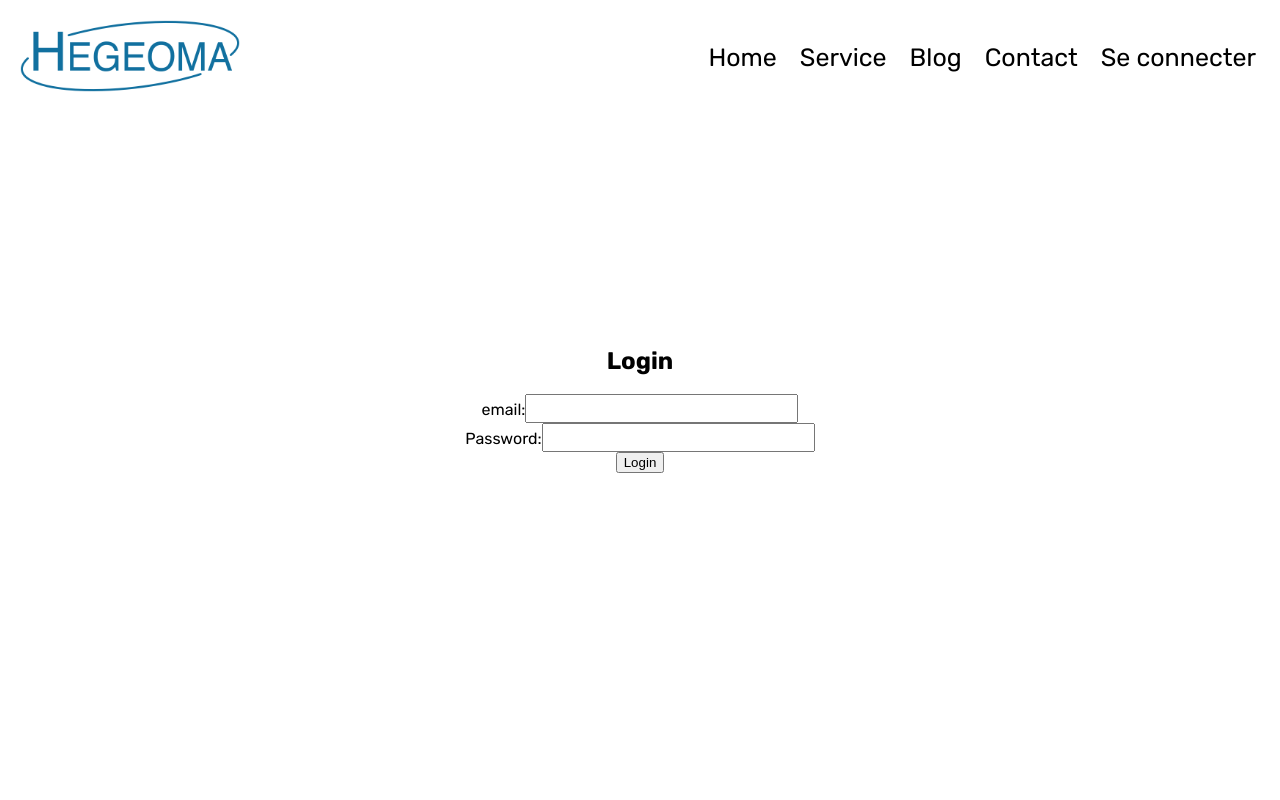
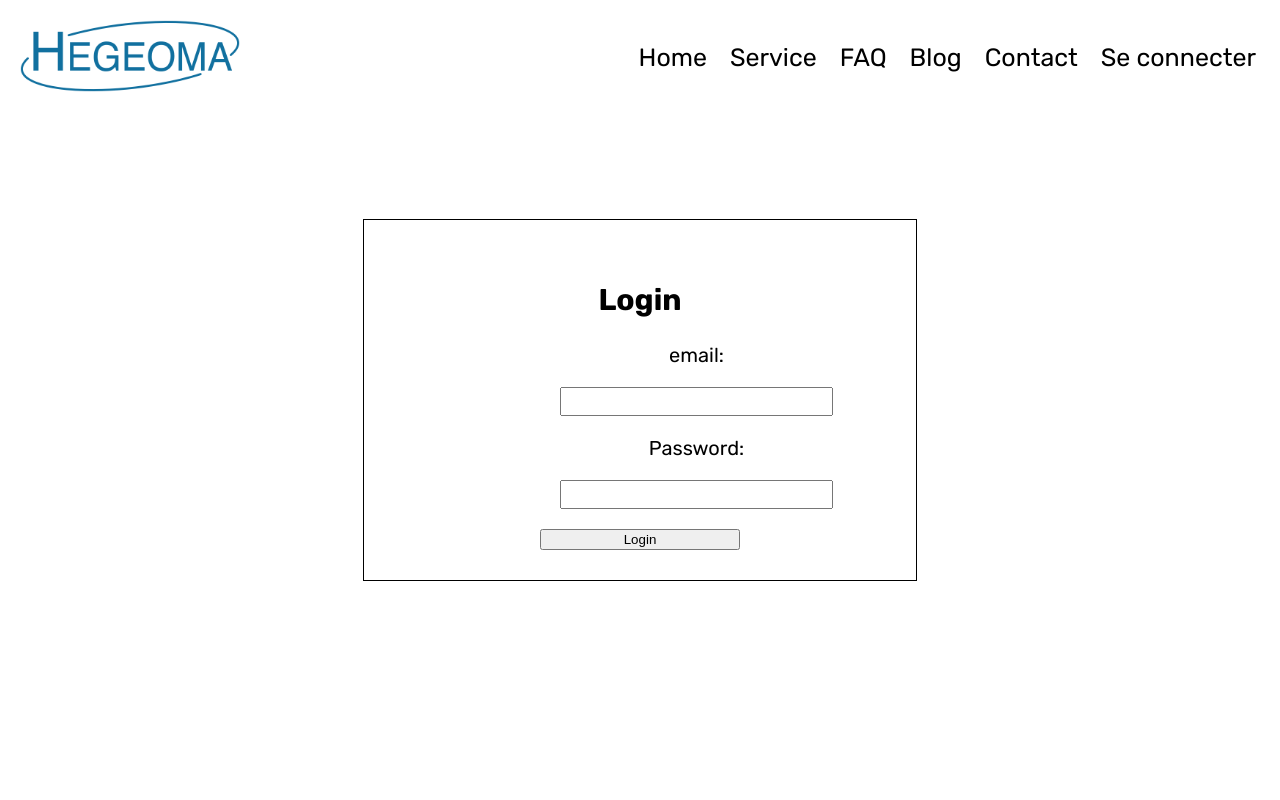
Before and after one commit to clemencebric/hegeoma, a React (Create React App) app in the folder frontend/: page /login in a window 1280 px wide. Shown: the top 800 px of the page. Built offline with nearby package versions, Linux system fonts and the light colour scheme; sample sign-in values are in the browser's storage.

Commit message:
feat(controller): ajout page faq visible uniquement lorsque utilisateur connecte

```diff
--- a/frontend/src/App.js
+++ b/frontend/src/App.js
@@ -12,6 +12,8 @@ import Blog from "./component/home/blog/pageblog.js"
 import Erreur from "./component/erreur/index.js"
 import Login from "./component/login/login.js"
 import Signup from "./component/login/signup.js"
+import Faq from './component/faq/index.js';
+import PrivateRoute from './component//privateroute/privateroute.js'; /*on ne peut acceder à la page que s'il on est authentifié*/
 import './App.css';
 
 const Layout = ({ children }) => {
@@ -37,6 +39,9 @@ function App() {
           <Route path="/services" element={<Services />} />
           <Route path="/login" element={<Login />} />
           <Route path="/signup" element={<Signup />} />
+          <Route element={<PrivateRoute />}>
+              <Route path="/faq" element={<Faq />} />
+            </Route>
           <Route path="*" element={<Erreur />} />
         </Routes>
       </Layout>
--- /dev/null
+++ b/frontend/src/component/faq/faq.css
@@ -0,0 +1,7 @@
+.pagefaq {
+    height:  100vh;
+    display: flex;
+    align-items: center;
+    justify-content: center;
+    font-size: 50px;
+}
--- /dev/null
+++ b/frontend/src/component/faq/index.js
@@ -0,0 +1,11 @@
+import React from 'react'
+import './faq.css'
+function Faq() {
+  return (
+    <div className='pagefaq'>
+      page secrete
+    </div>
+  )
+}
+
+export default Faq
--- a/frontend/src/component/header/index.js
+++ b/frontend/src/component/header/index.js
@@ -2,6 +2,7 @@
 import React, { useState, useEffect } from 'react';
 import './header.css';
 import logo from './logo.png';
+import { isAuthenticated } from "../privateroute/authservice.js"
 import { FontAwesomeIcon } from "@fortawesome/react-fontawesome";
 import { faBars, faXmark,  } from "@fortawesome/free-solid-svg-icons";
 
@@ -27,6 +28,9 @@ const Header = () => {
                 <ul>
                     <li><a href="/" onClick={toggleMenu}>Home</a></li>
                     <li><a href="/services" onClick={toggleMenu}>Service</a></li>
+                    {isAuthenticated() && (
+                      <li><a href="/faq" onClick={toggleMenu}>FAQ</a></li>
+                    )}
                     <li><a href="/blog" onClick={toggleMenu}>Blog</a></li>
                     <li><a href="/contact" onClick={toggleMenu}>Contact</a></li>
                     <li><a href="/login" onClick={toggleMenu}>Se connecter</a></li>
--- a/frontend/src/component/login/login.css
+++ b/frontend/src/component/login/login.css
@@ -1,8 +1,14 @@
-.formulaiire {
+.App {
+    text-align: left;
+}
+
+
+.pageformulaire {
     height: 100vh;
     display: flex;
     justify-content: center;
     align-items: center;
+
 
 }
 .formulaire {
@@ -11,6 +17,17 @@
     padding: 20px;
     height: 40vh;
     width: 40vw;
+    display: flex;
+    justify-content: center;
+    align-items: center;
+
+}
+.form {
+    display: flex;
+    flex-direction: column;
+    align-items: baseline;
+    height: 200px;
+    width: 200px;
 }
 .btn {
     border: solid 1px blue;
@@ -21,6 +38,9 @@
 }
 .btn-success {
     background-color: green;
+}
+.btnlogin {
+    width: 100%;
 }
 .informations {
     border: solid 1px black;
@@ -34,6 +54,11 @@
 }
 input{
     font-size: 20px;
+
+}
+.inputlogin {
+    margin: 20px;
+
 }
 .phrase {
     height: 10vh;
--- a/frontend/src/component/login/login.js
+++ b/frontend/src/component/login/login.js
@@ -25,7 +25,9 @@ function Login() {
 
              // If login successful, redirect to MainPage
              if (response.status === 200) {
-                 navigate('/');
+                // Stockr les données de connexion dans le stockage local
+                localStorage.setItem('authenticationToken', response.data.token);
+                navigate('/');
              }
          } catch (error) {
              console.error('Error:', error);
@@ -37,10 +39,10 @@ function Login() {
 
      // JSX structure for login form
      return (
-         <div className="formulaiire flex items-center justify-center min-h-screen">
-             <div className="mx-auto p-6 bg-white rounded-md shadow-md">
+         <div className="pageformulaire flex items-center justify-center min-h-screen">
+             <div className="formulaire mx-auto p-6 bg-white rounded-md shadow-md">
                  <h2 className="text-2xl font-semibold mb-6 text-center">Login</h2>
-                 <form onSubmit={handleSubmit}>
+                 <form className="form" onSubmit={handleSubmit}>
                      <div className="mb-4">
                          <label htmlFor="email" className="block mb-2">email:</label>
                          <input
@@ -48,7 +50,7 @@ function Login() {
                             id="email" // Modifiez cette ligne
                             value={email} // Et modifiez cette ligne
                             onChange={(e) => setEmail(e.target.value)} // Ainsi que cette ligne
-                            className="w-full px-4 py-2 border rounded-md focus:outline-none focus:border-blue-500"
+                            className="inputlogin"
                             />
                      </div>
                      <div className="mb-4">
@@ -58,10 +60,10 @@ function Login() {
                              id="password"
                              value={password}
                              onChange={(e) => setPassword(e.target.value)}
-                             className="w-full px-4 py-2 border rounded-md focus:outline-none focus:border-blue-500"
+                             className="inputlogin"
                          />
                      </div>
-                     <button type="submit" className="w-full bg-blue-500 text-white py-2 rounded-md hover:bg-blue-600">Login</button>
+                     <button type="submit" className="btnlogin">Login</button>
                      {errorMessage && <p className="text-red-500 text-sm whitespace-pre-line text-center mt-4 ">{errorMessage}</p>} {/* Display error message if exists */}
                  </form>
              </div>
--- /dev/null
+++ b/frontend/src/component/privateroute/authservice.js
@@ -0,0 +1,4 @@
+export const isAuthenticated = () => {
+    const token = localStorage.getItem('authenticationToken');
+    return token !== null;
+  };
--- /dev/null
+++ b/frontend/src/component/privateroute/privateroute.js
@@ -0,0 +1,15 @@
+// PrivateRoute.js
+
+import React from 'react';
+import { Navigate, Outlet } from 'react-router-dom';
+import { isAuthenticated } from './authservice.js';
+
+const PrivateRoute = () => {
+  return isAuthenticated() ? (
+    <Outlet />
+  ) : (
+    <Navigate to="/" replace state={{ from: window.location.pathname }} />
+  );
+};
+
+export default PrivateRoute;
```
